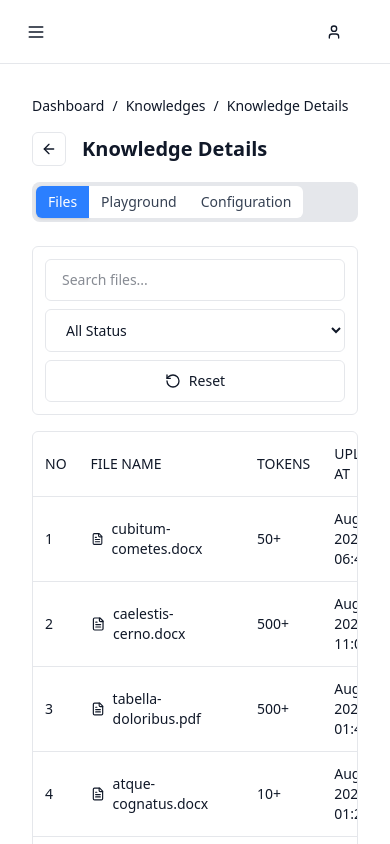
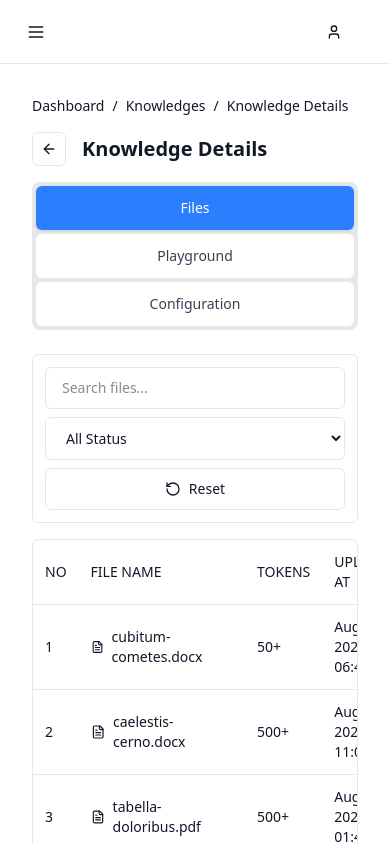
Before and after one commit to dojotek/dojotek-ai-chatbot-frontend, a Next.js app: page /admin/knowledges/detail/0836fac1-8147-443b-a992-ffaae970e7e5 in a window 390 px wide. Built offline with nearby package versions, Linux system fonts and the light colour scheme.

Commit message:
chore(knowledge): tabs on mobile screen

```diff
--- a/src/views/Admin/AdminKnowledges/views/AdminKnowledge/AdminKnowledge.tsx
+++ /dev/null
@@ -1,5 +0,0 @@
-function AdminKnowledge() {
-  return <div>AdminKnowledge</div>;
-}
-
-export default AdminKnowledge;
--- a/src/views/Admin/AdminKnowledges/views/AdminKnowledge/index.ts
+++ /dev/null
@@ -1 +0,0 @@
-export { default } from "./AdminKnowledge";
--- a/src/views/Admin/AdminKnowledges/views/AdminKnowledgeDetail/AdminKnowledgeDetail.tsx
+++ b/src/views/Admin/AdminKnowledges/views/AdminKnowledgeDetail/AdminKnowledgeDetail.tsx
@@ -42,22 +42,22 @@ function AdminKnowledgeDetail() {
       {/* Tabs */}
       <Tabs value={activeTab} onValueChange={setActiveTab} className="w-full">
         <div className="w-full bg-gray-200 rounded-lg p-1">
-          <TabsList className="w-full h-auto bg-transparent p-0 justify-start relative">
+          <TabsList className="w-full h-auto bg-transparent p-0 justify-start relative flex flex-col md:flex-row gap-1 md:gap-0">
             <TabsTrigger
               value="files"
-              className="bg-white text-gray-700 hover:bg-gray-50 data-[state=active]:bg-blue-500 data-[state=active]:text-white transition-all duration-300 ease-in-out relative z-10 rounded-l-md rounded-r-none"
+              className="w-full md:w-auto text-left md:text-center py-3 md:py-2 bg-white text-gray-700 hover:bg-gray-50 data-[state=active]:bg-blue-500 data-[state=active]:text-white transition-all duration-300 ease-in-out relative z-10 rounded-md md:rounded-l-md md:rounded-r-none"
             >
               Files
             </TabsTrigger>
             <TabsTrigger
               value="playground"
-              className="bg-white text-gray-700 hover:bg-gray-50 data-[state=active]:bg-blue-500 data-[state=active]:text-white transition-all duration-300 ease-in-out relative z-10 rounded-none"
+              className="w-full md:w-auto text-left md:text-center py-3 md:py-2 bg-white text-gray-700 hover:bg-gray-50 data-[state=active]:bg-blue-500 data-[state=active]:text-white transition-all duration-300 ease-in-out relative z-10 rounded-md md:rounded-none"
             >
               Playground
             </TabsTrigger>
             <TabsTrigger
               value="configuration"
-              className="bg-white text-gray-700 hover:bg-gray-50 data-[state=active]:bg-blue-500 data-[state=active]:text-white transition-all duration-300 ease-in-out relative z-10 rounded-r-md rounded-l-none"
+              className="w-full md:w-auto text-left md:text-center py-3 md:py-2 bg-white text-gray-700 hover:bg-gray-50 data-[state=active]:bg-blue-500 data-[state=active]:text-white transition-all duration-300 ease-in-out relative z-10 rounded-md md:rounded-r-md md:rounded-l-none"
             >
               Configuration
             </TabsTrigger>
```
